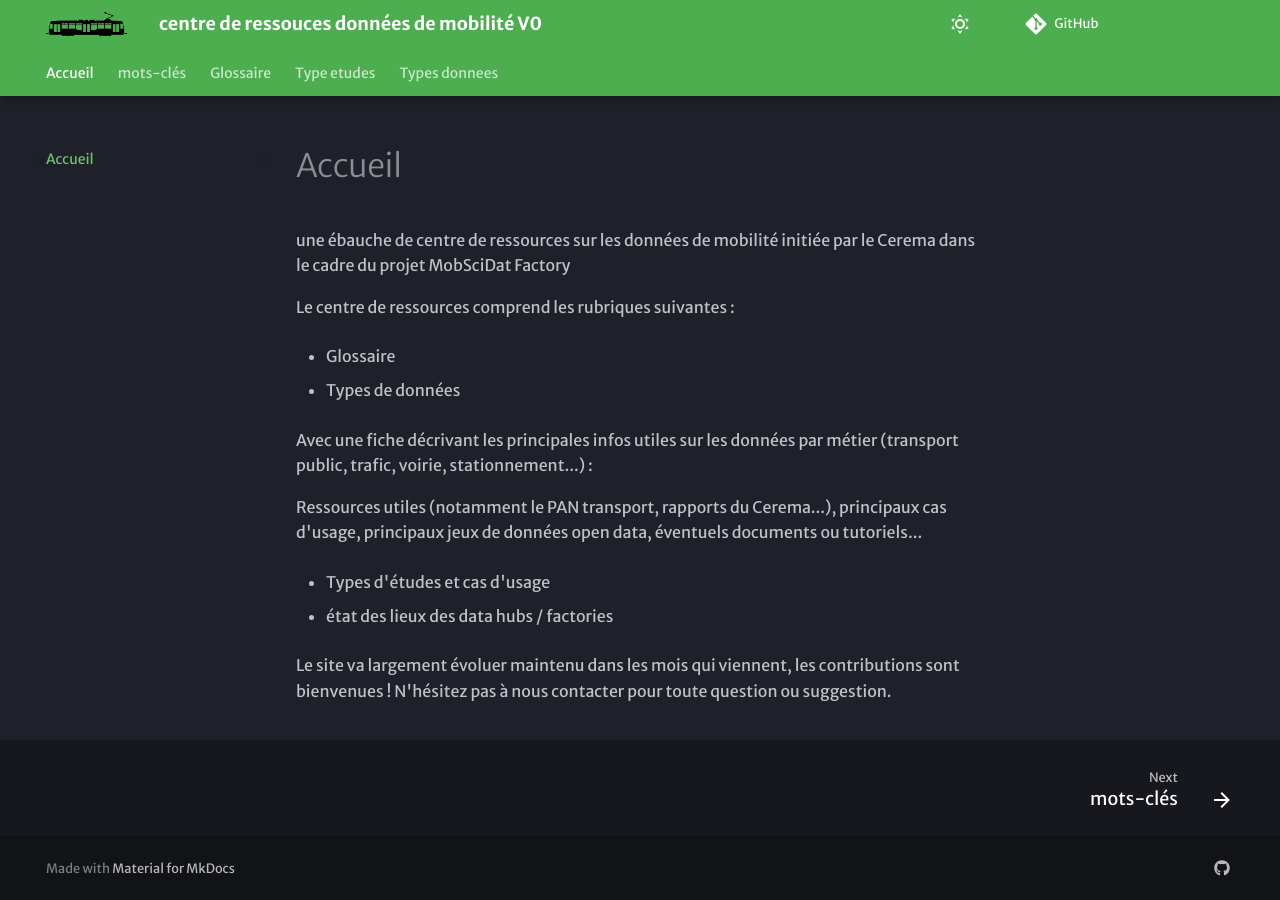
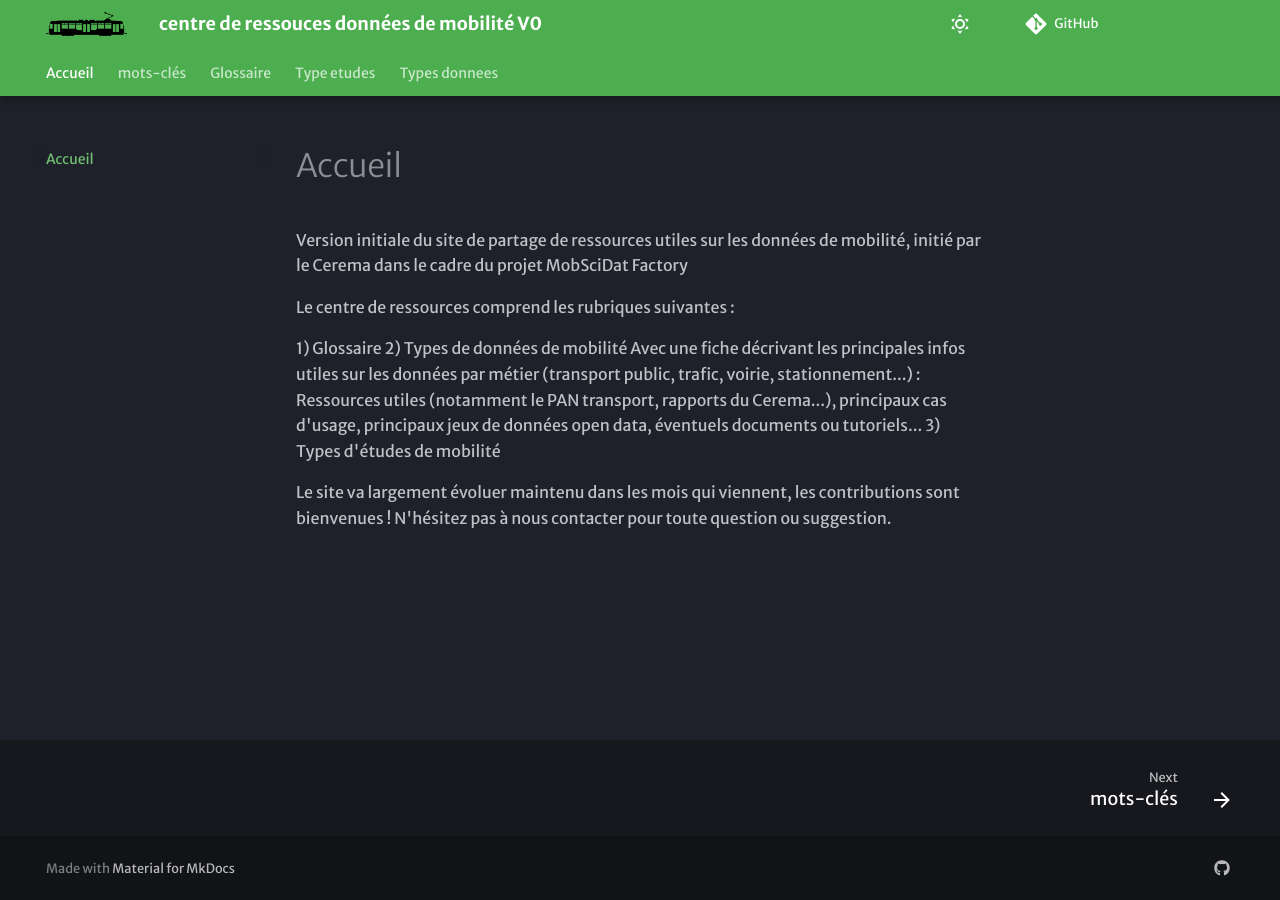
Before and after one commit to xdurang/mobscidat, an MkDocs documentation site: the page built from docs/index.md, in a window 1280 px wide. Built offline with MkDocs 1.6.1 and Material for MkDocs 9.7.7, drawn with Linux system fonts in a browser that asks for light colours; some web fonts are replaced; comment, search, counter and statistics services are not loaded.

Commit message:
Update index.md

```diff
--- a/docs/index.md
+++ b/docs/index.md
@@ -1,19 +1,13 @@
 # Accueil
-une ébauche de centre de ressources sur les données de mobilité initiée par le Cerema dans le cadre du projet MobSciDat Factory
+Version initiale du site de partage de ressources utiles sur les données de mobilité, initié par le Cerema dans le cadre du projet MobSciDat Factory
 
 Le centre de ressources comprend les rubriques suivantes :
 
-- Glossaire
-
-- Types de données
-
+1) Glossaire
+2) Types de données de mobilité
 Avec une fiche décrivant les principales infos utiles sur les données par métier (transport public, trafic, voirie, stationnement...) :
-
 Ressources utiles (notamment le PAN transport, rapports du Cerema...), principaux cas d'usage, principaux jeux de données open data, éventuels documents ou tutoriels...
-
-- Types d'études et cas d'usage
-
-- état des lieux des data hubs / factories
+3) Types d'études de mobilité
 
 Le site va largement évoluer maintenu dans les mois qui viennent, les contributions sont bienvenues !
 N'hésitez pas à nous contacter pour toute question ou suggestion.
```
